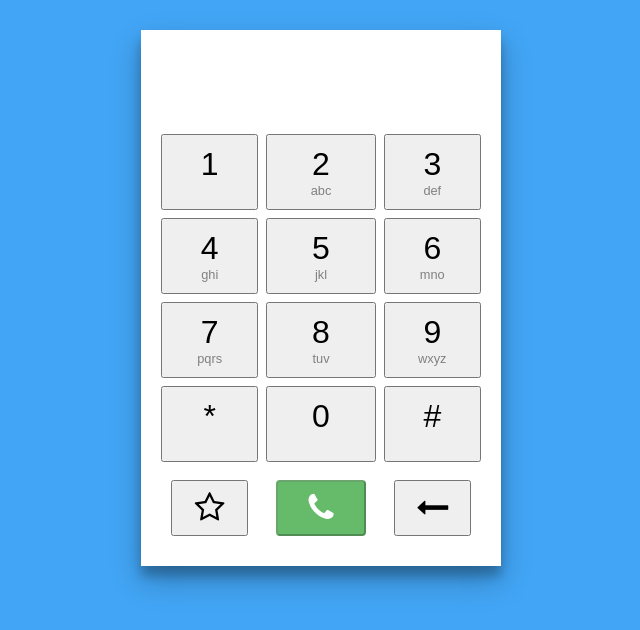
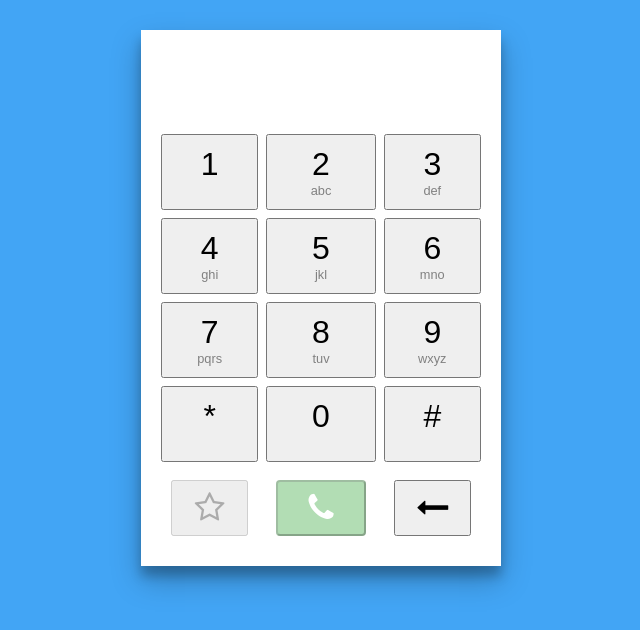
Before and after one commit to Mx-Wolf/on-redux, a React (Create React App) app: page / in a window 1280 px wide. Shown: the top 630 px of the page, without its empty margins (319-959 px from the left). Built offline with nearby package versions, Linux system fonts and the light colour scheme.

Commit message:
adds custom hooks example

```diff
--- a/src/components/add-fav-star/add-fav-star.tsx
+++ b/src/components/add-fav-star/add-fav-star.tsx
@@ -1,5 +1,7 @@
 import { FC } from "react";
+import { useDisableByTenDigitRule } from "../../store/hooks/use-disable-by-ten-digit-rule";
 
 export const AddFavStar:FC = ()=>{
-  return (<button className="fa fa-star-o dig" aria-hidden="true" />);
+  const disabled = useDisableByTenDigitRule();
+  return (<button className="fa fa-star-o dig" aria-hidden="true" disabled={disabled}/>);
 }
--- a/src/components/place-call/place-call.module.scss
+++ b/src/components/place-call/place-call.module.scss
@@ -1,4 +1,7 @@
 .disabled {
+  background-color:rgba(102, 187, 106,0.5)
+}
+.disabled:hover {
   background-color:rgba(102, 187, 106,0.5)
 }
 .fa-phone{
--- a/src/components/place-call/place-call.tsx
+++ b/src/components/place-call/place-call.tsx
@@ -1,19 +1,19 @@
 import classNames from "classnames";
 import { FC } from "react";
-import { useSelector } from "react-redux";
-import { checkTenDigitRule } from "../../helpers/ten-digit-rule";
-
+import { useDisableByTenDigitRule } from "../../store/hooks/use-disable-by-ten-digit-rule";
 
 import classes from "./place-call.module.scss";
 
 export const PlaceCall: FC = () => {
-  const disabled = useSelector(checkTenDigitRule);
+  const disabled = useDisableByTenDigitRule()
   return (
     <button
       className={classNames({ [classes["disabled"]]: disabled }, "call")}
-      disabled
+      disabled={disabled}
     >
-      <i className={classNames("fa fa-phone", classes["fa-phone"])} aria-hidden="true" />
+      <i
+        className={classNames("fa fa-phone", classes["fa-phone"])}
+        aria-hidden="true" />
     </button>
   );
 }
--- /dev/null
+++ b/src/store/hooks/use-disable-by-ten-digit-rule.ts
@@ -0,0 +1,4 @@
+import { useSelector } from "react-redux";
+import { checkTenDigitRule } from "../../helpers/ten-digit-rule";
+
+export const useDisableByTenDigitRule = ()=>!useSelector(checkTenDigitRule);
```
